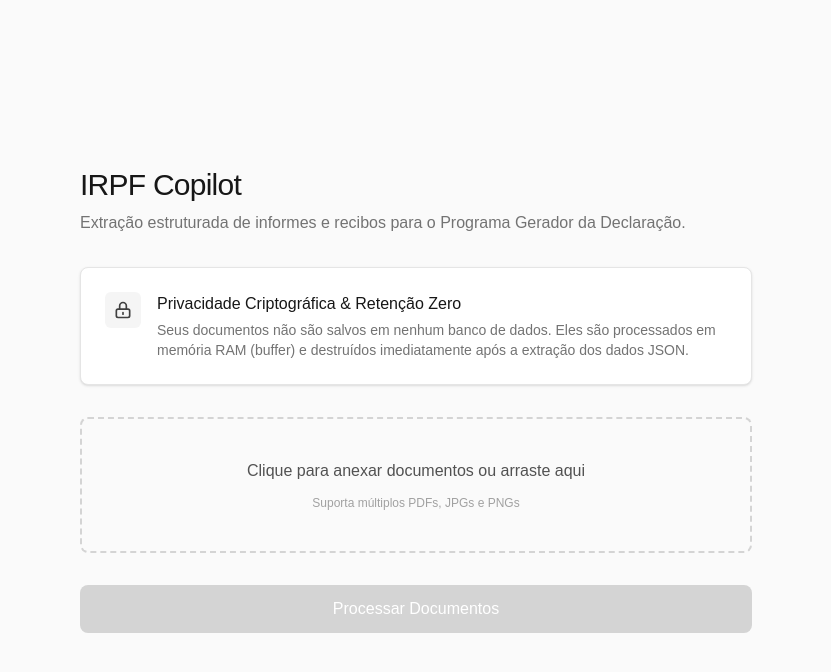
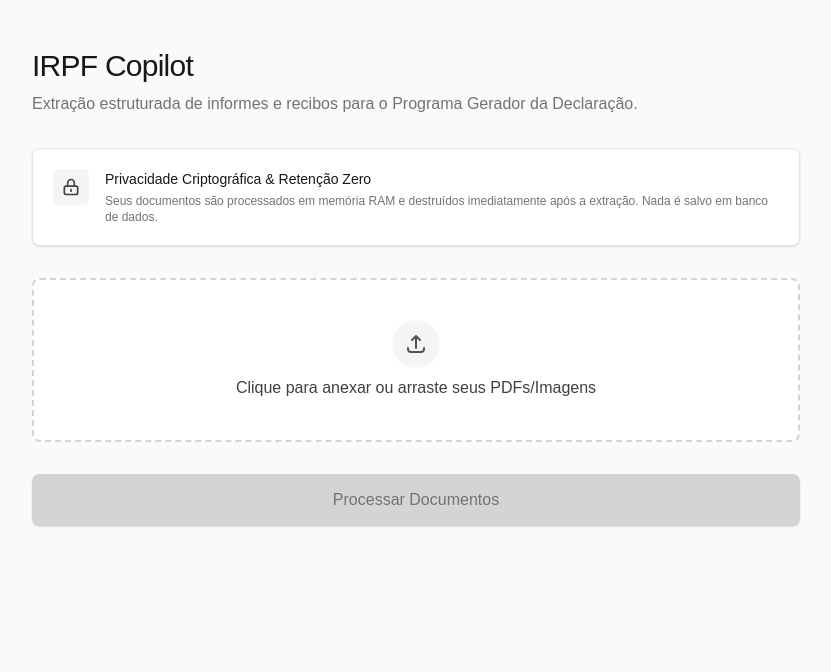
Before and after one commit to jefheee/irpf-copilot, a Next.js app: page / in a window 1280 px wide. Shown: the top 672 px of the page, without its empty margins (224-1055 px from the left). Built offline with nearby package versions, Linux system fonts and the light colour scheme.

Commit message:
Enhance result handling and UI for file upload; add clipboard functionality and improve layout

```diff
--- a/src/app/page.tsx
+++ b/src/app/page.tsx
@@ -5,11 +5,11 @@ import { useState } from 'react';
 export default function Home() {
   const [files, setFiles] = useState<File[]>([]);
   const [loading, setLoading] = useState(false);
-  const [result, setResult] = useState<any>(null);
+  const [result, setResult] = useState<any[] | null>(null);
+  const [copiedKey, setCopiedKey] = useState<string | null>(null);
 
   const handleFileChange = (e: React.ChangeEvent<HTMLInputElement>) => {
     if (e.target.files) {
-      // Converte o FileList do HTML para um Array nativo do JavaScript
       setFiles(Array.from(e.target.files));
     }
   };
@@ -17,13 +17,10 @@ export default function Home() {
   const handleUpload = async () => {
     if (files.length === 0) return;
     setLoading(true);
-    setResult(null); // Limpa o resultado anterior
+    setResult(null);
 
     const formData = new FormData();
-    // Faz o loop para adicionar todos os arquivos no formData
-    files.forEach((file) => {
-      formData.append('documents', file);
-    });
+    files.forEach((file) => formData.append('documents', file));
 
     try {
       const response = await fetch('/api/extract', {
@@ -31,7 +28,11 @@ export default function Home() {
         body: formData,
       });
       const data = await response.json();
-      setResult(data);
+
+      // Validação caso a IA devolva um objeto único em vez de array
+      const dataArray = Array.isArray(data) ? data : data.declaracao ? Object.values(data.declaracao).flat() : [data];
+      setResult(dataArray);
+
     } catch (error) {
       console.error(error);
       alert("Erro ao processar os documentos.");
@@ -40,34 +41,43 @@ export default function Home() {
     }
   };
 
+  const copyToClipboard = (text: string, key: string) => {
+    navigator.clipboard.writeText(text);
+    setCopiedKey(key);
+    setTimeout(() => setCopiedKey(null), 2000);
+  };
+
+  // Função para formatar as chaves (ex: "rendimentos_recebidos" -> "Rendimentos Recebidos")
+  const formatLabel = (key: string) => {
+    return key.replace(/_/g, ' ').replace(/\b\w/g, l => l.toUpperCase());
+  };
+
   return (
-    <main className="min-h-screen bg-neutral-50 text-neutral-900 flex flex-col items-center justify-center p-6 selection:bg-neutral-900 selection:text-white">
-      <div className="max-w-2xl w-full space-y-8">
+    <main className="min-h-screen bg-neutral-50 text-neutral-900 flex flex-col items-center py-12 px-6 selection:bg-neutral-900 selection:text-white">
+      <div className="max-w-3xl w-full space-y-8">
 
-        <header className="space-y-2">
+        <header className="space-y-2 text-center md:text-left">
           <h1 className="text-3xl font-medium tracking-tight">IRPF Copilot</h1>
           <p className="text-neutral-500">Extração estruturada de informes e recibos para o Programa Gerador da Declaração.</p>
         </header>
 
         {/* Quadro de Segurança */}
-        <div className="border border-neutral-200 bg-white p-6 rounded-lg shadow-sm">
-          <div className="flex items-start space-x-4">
-            <div className="p-2 bg-neutral-100 rounded-md">
+        <div className="border border-neutral-200 bg-white p-5 rounded-lg shadow-sm flex items-start space-x-4">
+          <div className="p-2 bg-neutral-100 rounded-md shrink-0">
             <svg className="w-5 h-5 text-neutral-700" fill="none" stroke="currentColor" viewBox="0 0 24 24">
               <path strokeLinecap="round" strokeLinejoin="round" strokeWidth="2" d="M12 15v2m-6 4h12a2 2 0 002-2v-6a2 2 0 00-2-2H6a2 2 0 00-2 2v6a2 2 0 002 2zm10-10V7a4 4 0 00-8 0v4h8z" />
             </svg>
           </div>
           <div>
-              <h3 className="font-medium">Privacidade Criptográfica & Retenção Zero</h3>
-              <p className="text-sm text-neutral-500 mt-1">
-                Seus documentos não são salvos em nenhum banco de dados. Eles são processados em memória RAM (buffer) e destruídos imediatamente após a extração dos dados JSON.
+            <h3 className="font-medium text-sm">Privacidade Criptográfica & Retenção Zero</h3>
+            <p className="text-xs text-neutral-500 mt-1">
+              Seus documentos são processados em memória RAM e destruídos imediatamente após a extração. Nada é salvo em banco de dados.
             </p>
-            </div>
           </div>
         </div>
 
         {/* Área de Upload */}
-        <div className="border-2 border-dashed border-neutral-300 rounded-lg p-10 text-center hover:bg-neutral-100 transition-colors duration-300 ease-in-out">
+        <div className="border-2 border-dashed border-neutral-300 bg-white rounded-lg p-10 text-center hover:border-neutral-400 transition-colors duration-300">
           <input
             type="file"
             id="file-upload"
@@ -77,28 +87,68 @@ export default function Home() {
             multiple
           />
           <label htmlFor="file-upload" className="cursor-pointer flex flex-col items-center space-y-3">
-            <span className="text-neutral-600 font-medium">
-              {files.length > 0 ? `${files.length} arquivo(s) selecionado(s)` : 'Clique para anexar documentos ou arraste aqui'}
+            <div className="bg-neutral-100 p-3 rounded-full mb-2">
+              <svg className="w-6 h-6 text-neutral-600" fill="none" stroke="currentColor" viewBox="0 0 24 24"><path strokeLinecap="round" strokeLinejoin="round" strokeWidth="2" d="M4 16v1a3 3 0 003 3h10a3 3 0 003-3v-1m-4-8l-4-4m0 0L8 8m4-4v12" /></svg>
+            </div>
+            <span className="text-neutral-700 font-medium">
+              {files.length > 0 ? `${files.length} arquivo(s) selecionado(s)` : 'Clique para anexar ou arraste seus PDFs/Imagens'}
             </span>
-            <span className="text-xs text-neutral-400">Suporta múltiplos PDFs, JPGs e PNGs</span>
           </label>
         </div>
 
         <button
           onClick={handleUpload}
           disabled={files.length === 0 || loading}
-          className="w-full bg-neutral-900 text-white py-3 rounded-lg font-medium hover:bg-neutral-800 disabled:bg-neutral-300 disabled:cursor-not-allowed transition-all duration-300"
+          className="w-full bg-neutral-900 text-white py-3.5 rounded-lg font-medium hover:bg-neutral-800 disabled:bg-neutral-300 disabled:text-neutral-500 disabled:cursor-not-allowed transition-all shadow-sm"
         >
-          {loading ? 'Extraindo dados...' : 'Processar Documentos'}
+          {loading ? 'Analisando documentos...' : 'Processar Documentos'}
         </button>
 
-        {/* Resultado */}
+        {/* Resultado Renderizado em Cards */}
         {result && (
-          <div className="animate-fade-in pt-6">
-            <h3 className="font-medium mb-3 border-b border-neutral-200 pb-2">Resultado da Extração</h3>
-            <pre className="bg-neutral-900 text-neutral-100 p-4 rounded-lg overflow-x-auto text-sm shadow-inner">
-              {JSON.stringify(result, null, 2)}
-            </pre>
+          <div className="pt-8 space-y-6 animate-fade-in">
+            <h2 className="text-xl font-medium border-b border-neutral-200 pb-2">Dados Extraídos</h2>
+
+            {result.map((item, index) => (
+              <div key={index} className="bg-white border border-neutral-200 rounded-xl overflow-hidden shadow-sm">
+                <div className="bg-neutral-50 px-5 py-3 border-b border-neutral-200">
+                  <h3 className="font-medium text-neutral-800">{item.ficha || "Ficha Identificada"}</h3>
+                </div>
+
+                <div className="p-5 space-y-4">
+                  {item.dados && Object.entries(item.dados).map(([key, value]) => {
+                    const stringValue = String(value);
+                    const isLongText = stringValue.length > 50;
+
+                    return (
+                      <div key={key} className={`flex ${isLongText ? 'flex-col space-y-2' : 'flex-col sm:flex-row sm:justify-between sm:items-center'} pb-3 border-b border-neutral-100 last:border-0 last:pb-0`}>
+                        <span className="text-sm text-neutral-500 font-medium">
+                          {formatLabel(key)}
+                        </span>
+
+                        <div className={`flex items-start ${isLongText ? 'w-full' : 'sm:max-w-[60%]'} space-x-3`}>
+                          <div className={`text-sm text-neutral-900 bg-neutral-50 px-3 py-2 rounded-md font-mono ${isLongText ? 'w-full text-justify' : ''} break-words`}>
+                            {stringValue}
+                          </div>
+
+                          <button
+                            onClick={() => copyToClipboard(stringValue, `${index}-${key}`)}
+                            className="text-neutral-400 hover:text-neutral-900 transition-colors p-2 bg-neutral-50 rounded-md shrink-0"
+                            title="Copiar valor"
+                          >
+                            {copiedKey === `${index}-${key}` ? (
+                              <svg className="w-4 h-4 text-green-600" fill="none" stroke="currentColor" viewBox="0 0 24 24"><path strokeLinecap="round" strokeLinejoin="round" strokeWidth="2" d="M5 13l4 4L19 7" /></svg>
+                            ) : (
+                              <svg className="w-4 h-4" fill="none" stroke="currentColor" viewBox="0 0 24 24"><path strokeLinecap="round" strokeLinejoin="round" strokeWidth="2" d="M8 16H6a2 2 0 01-2-2V6a2 2 0 012-2h8a2 2 0 012 2v2m-6 12h8a2 2 0 002-2v-8a2 2 0 00-2-2h-8a2 2 0 00-2 2v8a2 2 0 002 2z" /></svg>
+                            )}
+                          </button>
+                        </div>
+                      </div>
+                    );
+                  })}
+                </div>
+              </div>
+            ))}
           </div>
         )}
       </div>
```
Lines whose indentation alone changed are shown as unchanged.
